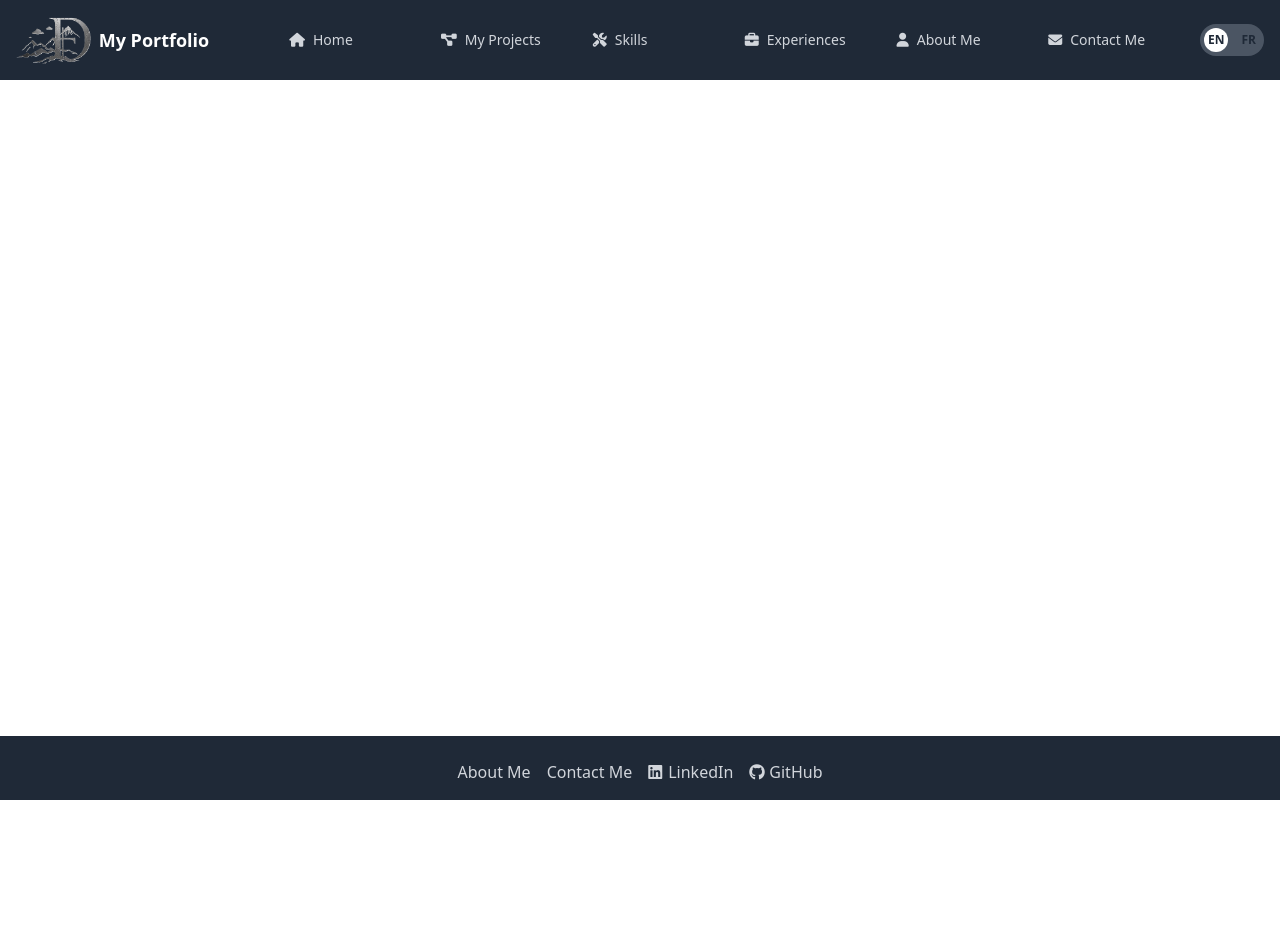
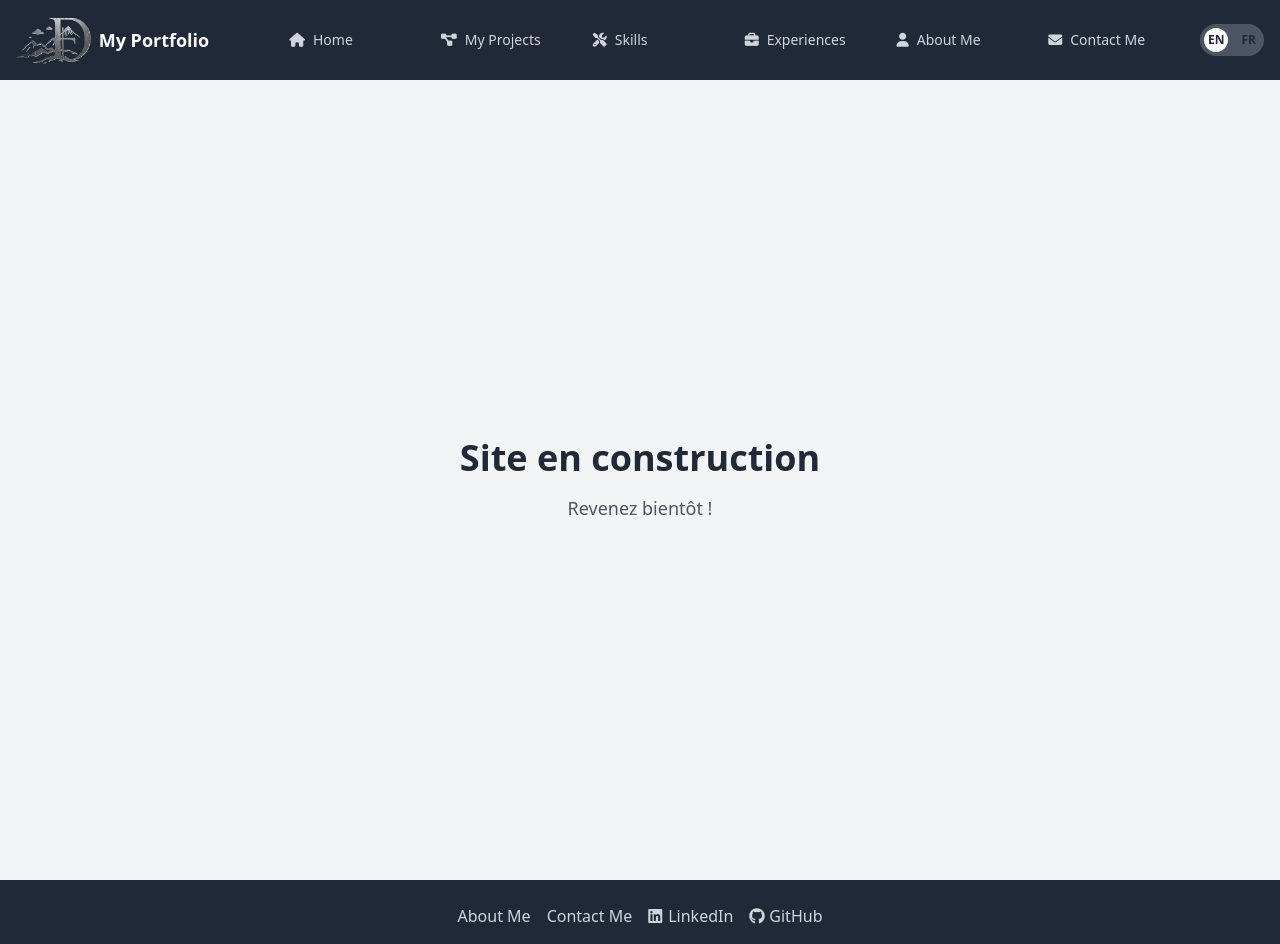
Before and after one commit to Papyquirush/portfolio, a Vue app: page / in a window 1280 px wide. Before the commit the page ends 800 px from the top, so only its background shows below. Built offline with nearby package versions, Linux system fonts and the light colour scheme.

Commit message:
feat(projectsView): Site en construction

```diff
--- a/src/views/HomeView.vue
+++ b/src/views/HomeView.vue
@@ -1,20 +1,14 @@
 <template>
-
-<main class="content">
-
-</main>
-
+  <main class="flex flex-col items-center justify-center min-h-screen bg-gray-100 text-center p-4">
+    <h1 class="text-4xl font-bold text-gray-800 mb-4">Site en construction</h1>
+    <p class="text-lg text-gray-600">Revenez bientôt !</p>
+  </main>
 </template>
 
 <script setup>
 
-
 </script>
 
-
 <style scoped>
-.content{
-
-}
 
 </style>
```
